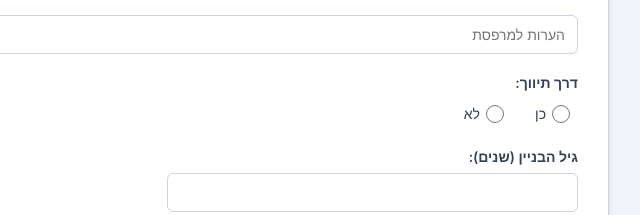
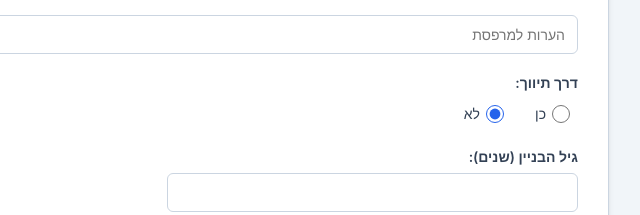
Before and after one commit to shipser/HomeSearchSystem, a website: page index.html in a window 1280 px wide. Shown: the part 1705-1920 px from the top of the page, 481-1121 px from the left. Drawn offline with Linux system fonts and the light colour scheme; no server answers.

Commit message:
set מתווך to לא by default

```diff
--- a/index.html
+++ b/index.html
@@ -263,7 +263,7 @@
             <label>דרך תיווך:</label>
             <div class="radio-group">
                 <label><input type="radio" name="תיווך" value="כן" onchange="toggleAgentField(true)"> כן</label>
-                <label><input type="radio" name="תיווך" value="לא" onchange="toggleAgentField(false)"> לא</label>
+                <label><input type="radio" name="תיווך" value="לא" onchange="toggleAgentField(false)" checked> לא</label>
             </div>
             <input type="text" id="agent_name_input" name="שם_מתווך" placeholder="שם המתווך" class="hidden" style="margin-top:5px;">
         </div>
```
Also changed, not shown: public/index.html (+1 -1 lines).
